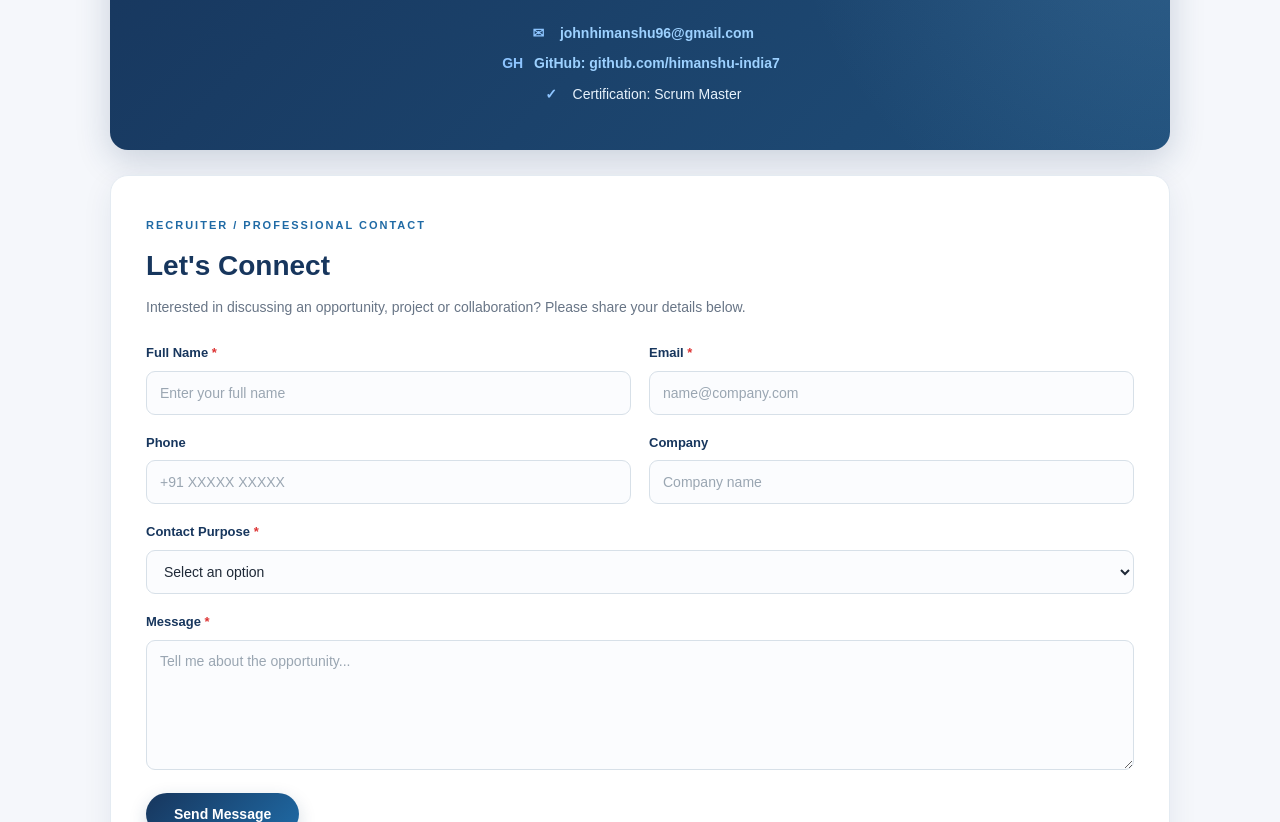
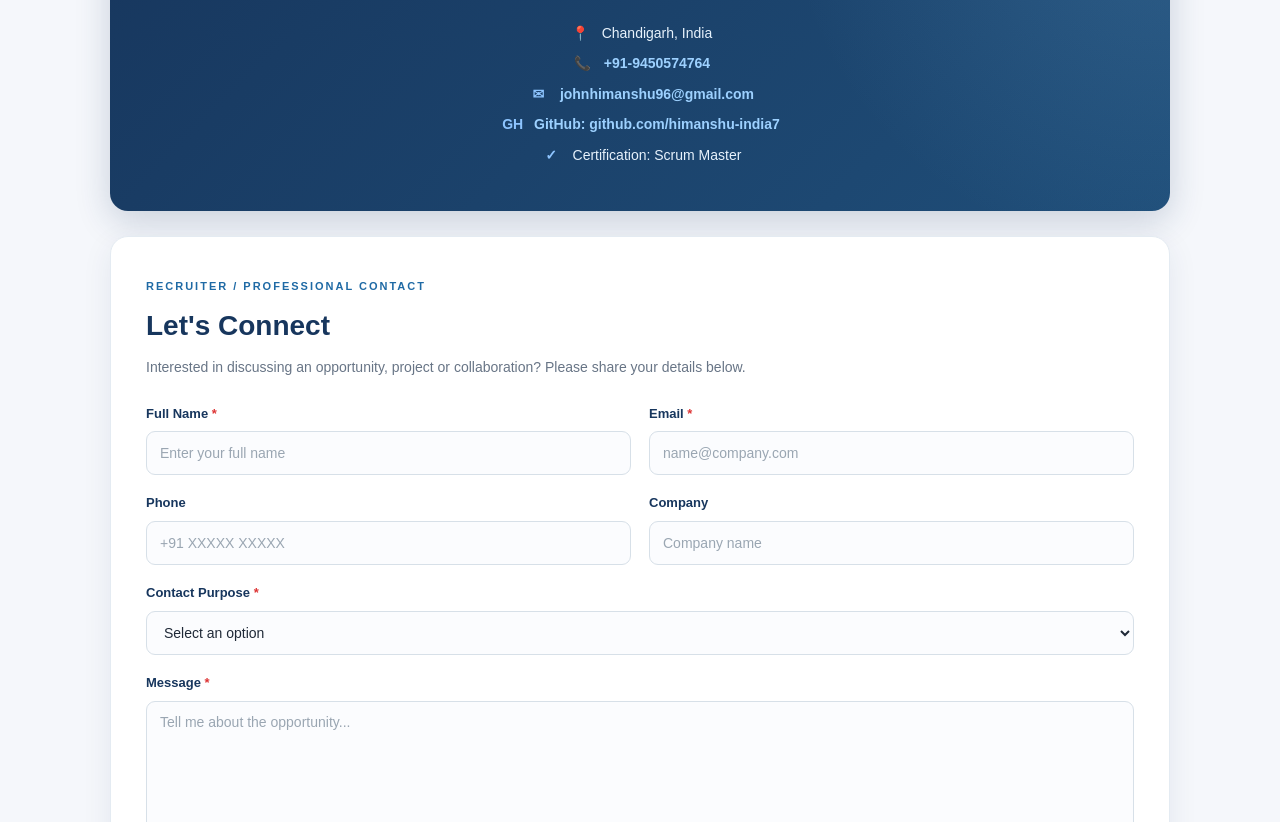
Before and after one commit to himanshu-india7/resume, a plain HTML site: page index.html in a window 1280 px wide. Shown: the part 5808-6630 px from the top of the page. Drawn offline with Linux system fonts and the light colour scheme.

Commit message:
Final resume website update

```diff
--- a/index.html
+++ b/index.html
@@ -970,6 +970,17 @@
 
         <div class="contact-details">
 
+            <p>
+                <span class="contact-icon">📍</span>
+                Chandigarh, India
+            </p>
+
+            <p>
+                <span class="contact-icon">📞</span>
+                <a href="tel:+919450574764">
+                    +91-9450574764
+                </a>
+            </p>
 
             <p>
                 <span class="contact-icon">✉</span>
```
